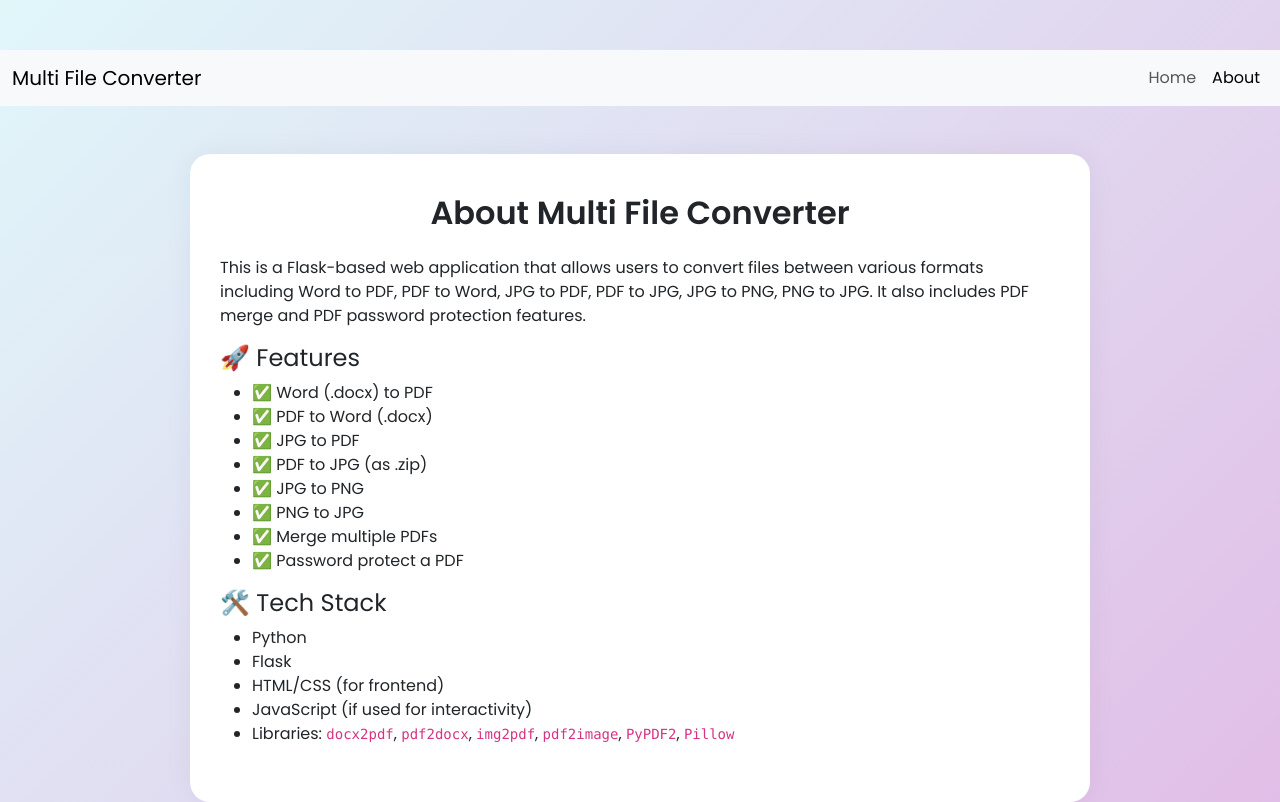
After one commit to Sheelnikalje0425/Multifile_converter, a Flask app: page /about in a window 1280 px wide. The commit adds this page. Run offline with Flask 3, Linux system fonts and the light colour scheme.

Commit message:
Added remove PDF pages feature and improved UI styling

```diff
--- a/app.py
+++ b/app.py
@@ -4,7 +4,7 @@ import os
 import shutil
 from werkzeug.utils import secure_filename
 
-# Libraries for conversion
+# Libraries
 from docx2pdf import convert as docx2pdf_convert
 from pdf2docx import Converter as PDF2DocxConverter
 import img2pdf
@@ -40,13 +40,11 @@ def convert_file():
             for file in files:
                 if not file.filename.endswith('.pdf'):
                     return 'All files must be PDF for merging.'
-
             merger = PdfMerger()
             for file in files:
                 input_path = os.path.join(tmpdir, secure_filename(file.filename))
                 file.save(input_path)
                 merger.append(input_path)
-
             output_path = os.path.join(tmpdir, 'merged.pdf')
             merger.write(output_path)
             merger.close()
@@ -55,38 +53,54 @@ def convert_file():
         elif conversion_type == 'protect_pdf':
             if len(files) != 1:
                 return 'Upload only one PDF to protect.'
-
             password = request.form.get('password')
             if not password:
                 return 'Please provide a password.'
-
             file = files[0]
             if not file.filename.endswith('.pdf'):
                 return 'Please upload a PDF file.'
-
             input_path = os.path.join(tmpdir, secure_filename(file.filename))
             file.save(input_path)
-
             reader = PdfReader(input_path)
             writer = PdfWriter()
-
             for page in reader.pages:
                 writer.add_page(page)
-
             writer.encrypt(password)
-
             output_path = os.path.join(tmpdir, 'protected.pdf')
             with open(output_path, 'wb') as f:
                 writer.write(f)
+            output_files.append(output_path)
 
+        elif conversion_type == 'remove_pages':
+            if len(files) != 1:
+                return 'Upload only one PDF to modify.'
+            pages_input = request.form.get('remove_pages_input')
+            if not pages_input:
+                return 'Please enter page numbers to remove.'
+            file = files[0]
+            if not file.filename.endswith('.pdf'):
+                return 'Please upload a PDF file.'
+            try:
+                pages_to_remove = [int(p.strip()) - 1 for p in pages_input.split(',')]
+            except:
+                return 'Invalid page number format. Use comma-separated numbers like 1,3,5.'
+            input_path = os.path.join(tmpdir, secure_filename(file.filename))
+            file.save(input_path)
+            reader = PdfReader(input_path)
+            writer = PdfWriter()
+            total_pages = len(reader.pages)
+            for i in range(total_pages):
+                if i not in pages_to_remove:
+                    writer.add_page(reader.pages[i])
+            output_path = os.path.join(tmpdir, 'pages_removed.pdf')
+            with open(output_path, 'wb') as f:
+                writer.write(f)
             output_files.append(output_path)
 
         else:
             for file in files:
                 input_path = os.path.join(tmpdir, secure_filename(file.filename))
                 file.save(input_path)
-
-                output_path = ""
 
                 if conversion_type == 'word_to_pdf':
                     if not input_path.endswith('.docx'):
--- a/requirements.txt
+++ b/requirements.txt
@@ -3,4 +3,5 @@ docx2pdf
 pdf2docx
 img2pdf
 pdf2image
+PyPDF2
 Pillow
--- /dev/null
+++ b/templates/about.html
@@ -0,0 +1,72 @@
+<!DOCTYPE html>
+<html lang="en">
+<head>
+    <meta charset="UTF-8" />
+    <title>About - Multi File Converter</title>
+
+    <!-- Bootstrap CSS -->
+    <link href="https://cdn.jsdelivr.net/npm/bootstrap@5.3.0/dist/css/bootstrap.min.css" rel="stylesheet" />
+    <!-- Google Fonts -->
+    <link href="https://fonts.googleapis.com/css2?family=Poppins:wght@400;600&display=swap" rel="stylesheet" />
+    <!-- Your CSS -->
+    <link rel="stylesheet" href="{{ url_for('static', filename='style.css') }}" />
+</head>
+<body>
+
+<!-- Navbar -->
+<nav class="navbar navbar-expand-lg navbar-light bg-light">
+    <div class="container-fluid">
+        <a class="navbar-brand" href="/">Multi File Converter</a>
+        <button class="navbar-toggler" type="button" data-bs-toggle="collapse" data-bs-target="#navbarNav"
+                aria-controls="navbarNav" aria-expanded="false" aria-label="Toggle navigation">
+            <span class="navbar-toggler-icon"></span>
+        </button>
+        <div class="collapse navbar-collapse" id="navbarNav">
+            <ul class="navbar-nav ms-auto">
+                <li class="nav-item">
+                    <a class="nav-link" href="/">Home</a>
+                </li>
+                <li class="nav-item">
+                    <a class="nav-link active" aria-current="page" href="/about">About</a>
+                </li>
+            </ul>
+        </div>
+    </div>
+</nav>
+
+<!-- About Content -->
+<div class="container mt-5">
+    <h2 class="mb-4 text-center">About Multi File Converter</h2>
+
+    <p>
+        This is a Flask-based web application that allows users to convert files between various formats including Word to PDF, PDF to Word, JPG to PDF, PDF to JPG, JPG to PNG, PNG to JPG.
+        It also includes PDF merge and PDF password protection features.
+    </p>
+
+    <h4>🚀 Features</h4>
+    <ul>
+        <li>✅ Word (.docx) to PDF</li>
+        <li>✅ PDF to Word (.docx)</li>
+        <li>✅ JPG to PDF</li>
+        <li>✅ PDF to JPG (as .zip)</li>
+        <li>✅ JPG to PNG</li>
+        <li>✅ PNG to JPG</li>
+        <li>✅ Merge multiple PDFs</li>
+        <li>✅ Password protect a PDF</li>
+    </ul>
+
+    <h4>🛠️ Tech Stack</h4>
+    <ul>
+        <li>Python</li>
+        <li>Flask</li>
+        <li>HTML/CSS (for frontend)</li>
+        <li>JavaScript (if used for interactivity)</li>
+        <li>Libraries: <code>docx2pdf</code>, <code>pdf2docx</code>, <code>img2pdf</code>, <code>pdf2image</code>, <code>PyPDF2</code>, <code>Pillow</code></li>
+    </ul>
+
+</div>
+
+<!-- Bootstrap JS -->
+<script src="https://cdn.jsdelivr.net/npm/bootstrap@5.3.0/dist/js/bootstrap.bundle.min.js"></script>
+</body>
+</html>
```
Also changed, not shown: static/style.css (+31 -2 lines), templates/index.html (+25 -9 lines).
